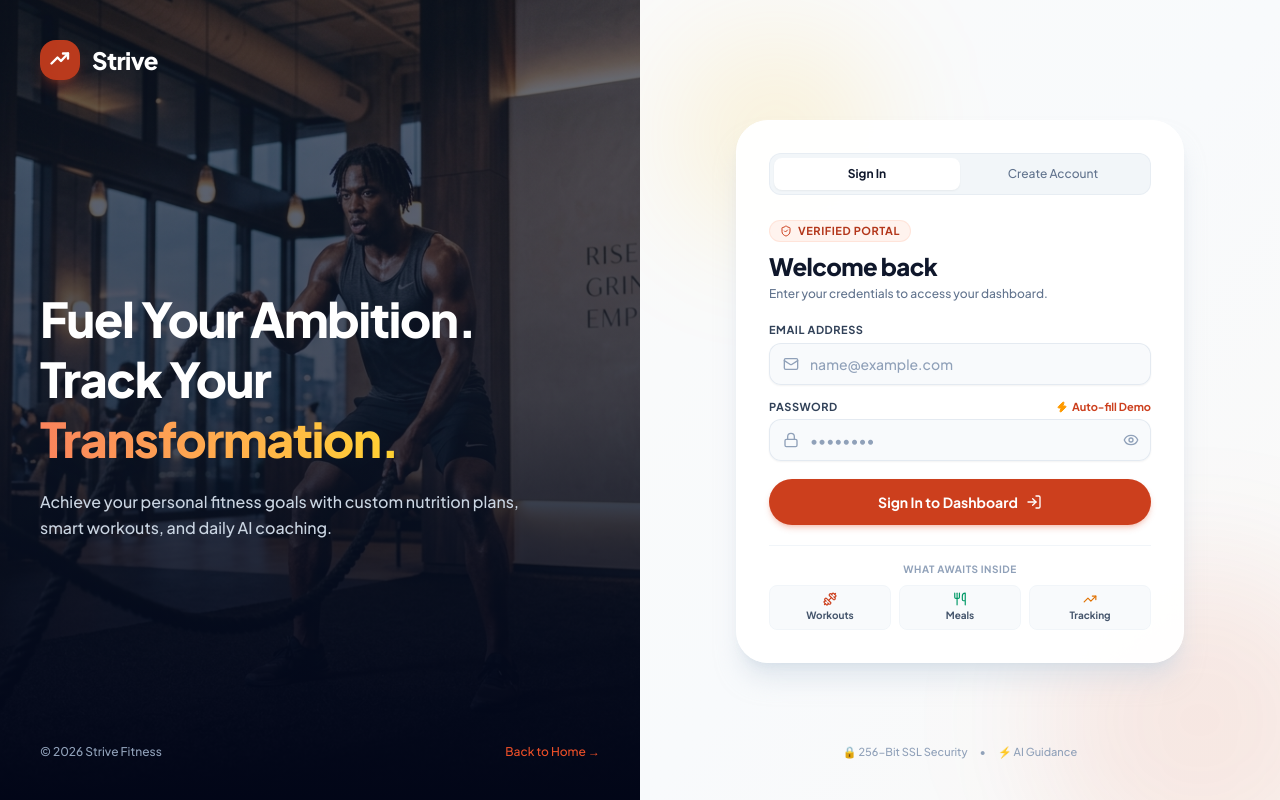
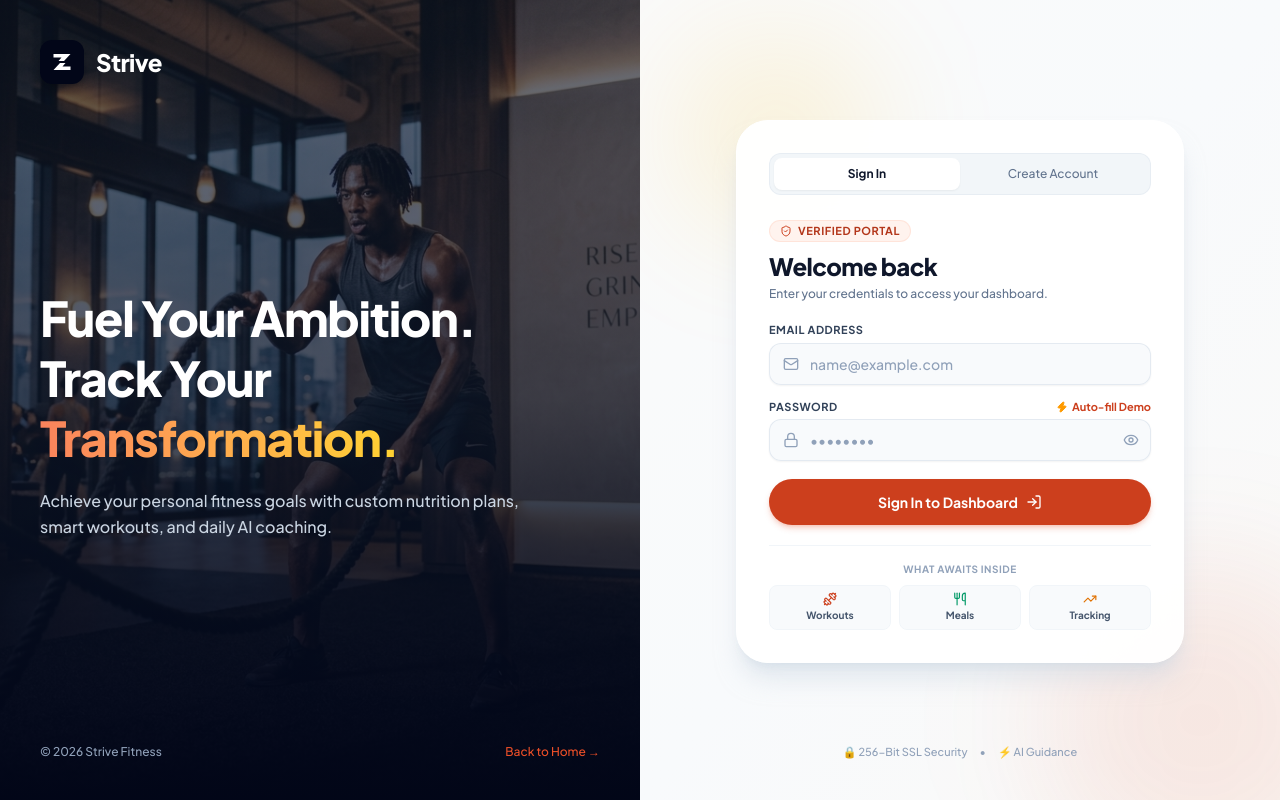
Before and after one commit to josntndr/strive, a Next.js app in the folder frontend/: page /login in a window 1280 px wide. Built offline with nearby package versions, Linux system fonts and the light colour scheme; no server answers.

Commit message:
feat(branding): replace AI-style arrow icon with custom geometric athletic kinetic S brandmark

```diff
--- a/frontend/src/app/login/page.tsx
+++ b/frontend/src/app/login/page.tsx
@@ -78,10 +78,10 @@ export default function LoginPage() {
         {/* Top Logo */}
         <div className="relative z-10">
           <Link href="/" className="inline-flex items-center space-x-3 group">
-            <div className="bg-blue-600/90 p-2 rounded-2xl backdrop-blur-md group-hover:bg-blue-500 transition-all shadow-lg shadow-blue-500/30">
+            <div className="bg-slate-950 p-2.5 rounded-xl text-white group-hover:bg-blue-600 transition-colors shadow-lg shadow-black/20 flex items-center justify-center">
               <BrandMark className="h-6 w-6 text-white" />
             </div>
-            <span className="text-2xl font-extrabold text-white tracking-tight">Strive</span>
+            <span className="text-2xl font-black text-white tracking-tight">Strive</span>
           </Link>
         </div>
 
@@ -117,10 +117,10 @@ export default function LoginPage() {
             {/* Mobile Brand Header */}
             <div className="lg:hidden mb-4 flex items-center justify-between">
               <Link href="/" className="inline-flex items-center space-x-2">
-                <div className="bg-blue-600 p-1.5 rounded-xl text-white shadow-md shadow-blue-500/20">
+                <div className="bg-slate-950 p-1.5 rounded-xl text-white shadow-sm flex items-center justify-center">
                   <BrandMark className="h-5 w-5 text-white" />
                 </div>
-                <span className="text-xl font-extrabold text-slate-900 tracking-tight">Strive</span>
+                <span className="text-xl font-black text-slate-900 tracking-tight">Strive</span>
               </Link>
             </div>
 
--- a/frontend/src/app/page.tsx
+++ b/frontend/src/app/page.tsx
@@ -1128,10 +1128,10 @@ export default function Home() {
           <div className="max-w-7xl mx-auto px-4 sm:px-6 lg:px-8">
             <div className="flex flex-col md:flex-row justify-between items-center gap-6 pb-8 border-b border-slate-200">
               <Link href="/" className="flex items-center gap-2.5 group">
-                <div className="bg-blue-600 p-1.5 rounded-xl text-white shadow-xs">
+                <div className="bg-slate-950 p-1.5 rounded-xl text-white shadow-xs group-hover:bg-blue-600 transition-colors flex items-center justify-center">
                   <BrandMark className="h-5 w-5 text-white" />
                 </div>
-                <span className="text-xl font-black text-slate-900 tracking-tight">Strive</span>
+                <span className="text-xl font-black text-slate-950 tracking-tight">Strive</span>
               </Link>
 
               <div className="flex flex-wrap justify-center gap-6 sm:gap-8 text-sm font-bold text-slate-700">
--- a/frontend/src/app/register/page.tsx
+++ b/frontend/src/app/register/page.tsx
@@ -103,10 +103,10 @@ export default function RegisterPage() {
         {/* Top Logo */}
         <div className="relative z-10">
           <Link href="/" className="inline-flex items-center space-x-3 group">
-            <div className="bg-blue-600/90 p-2 rounded-2xl backdrop-blur-md group-hover:bg-blue-500 transition-all shadow-lg shadow-blue-500/30">
+            <div className="bg-slate-950 p-2.5 rounded-xl text-white group-hover:bg-blue-600 transition-colors shadow-lg shadow-black/20 flex items-center justify-center">
               <BrandMark className="h-6 w-6 text-white" />
             </div>
-            <span className="text-2xl font-extrabold text-white tracking-tight">Strive</span>
+            <span className="text-2xl font-black text-white tracking-tight">Strive</span>
           </Link>
         </div>
 
@@ -142,10 +142,10 @@ export default function RegisterPage() {
             {/* Mobile Brand Header */}
             <div className="lg:hidden mb-4 flex items-center justify-between">
               <Link href="/" className="inline-flex items-center space-x-2">
-                <div className="bg-blue-600 p-1.5 rounded-xl text-white shadow-md shadow-blue-500/20">
+                <div className="bg-slate-950 p-1.5 rounded-xl text-white shadow-sm flex items-center justify-center">
                   <BrandMark className="h-5 w-5 text-white" />
                 </div>
-                <span className="text-xl font-extrabold text-slate-900 tracking-tight">Strive</span>
+                <span className="text-xl font-black text-slate-900 tracking-tight">Strive</span>
               </Link>
             </div>
 
--- a/frontend/src/app/setup/page.tsx
+++ b/frontend/src/app/setup/page.tsx
@@ -133,7 +133,7 @@ export default function SetupPage() {
         {/* Header */}
         <div className="text-center mb-12">
           <div className="flex justify-center mb-4">
-            <div className="bg-blue-600 p-2 rounded-xl">
+            <div className="bg-slate-950 p-2.5 rounded-xl text-white shadow-sm flex items-center justify-center">
               <BrandMark className="h-8 w-8 text-white" />
             </div>
           </div>
--- a/frontend/src/app/workouts/generate/page.tsx
+++ b/frontend/src/app/workouts/generate/page.tsx
@@ -60,7 +60,7 @@ export default function GenerateWorkoutPage() {
       <div className="min-h-screen bg-cream flex flex-col items-center justify-center p-4">
         <div className="max-w-md w-full text-center">
           <div className="relative inline-block mb-8">
-            <div className="bg-blue-600 p-4 rounded-2xl relative z-10 animate-bounce">
+            <div className="bg-slate-950 p-4 rounded-2xl relative z-10 animate-bounce flex items-center justify-center shadow-lg shadow-black/25">
               <BrandMark className="h-10 w-10 text-white" />
             </div>
             <div className="absolute inset-0 bg-blue-100 rounded-2xl blur-xl animate-pulse -z-0 scale-150" />
--- a/frontend/src/components/BrandMark.tsx
+++ b/frontend/src/components/BrandMark.tsx
@@ -11,16 +11,15 @@ export function BrandMark({ className = "" }: BrandMarkProps) {
   return (
     <svg
       viewBox="0 0 24 24"
-      fill="none"
-      stroke="currentColor"
-      strokeWidth={2.4}
-      strokeLinecap="round"
-      strokeLinejoin="round"
+      fill="currentColor"
+      xmlns="http://www.w3.org/2000/svg"
       className={className}
       aria-hidden="true"
     >
-      <path d="M3.5 15.5 L9.5 9.5 L13 13 L20 5.5" />
-      <path d="M20 10.5 L20 5.5 L15 5.5" />
+      {/* Upper Kinetic Athletic Blade */}
+      <path d="M3.5 4H20.5L14 11H8.5L11.5 7.5H3.5V4Z" />
+      {/* Lower Kinetic Athletic Blade */}
+      <path d="M20.5 20H3.5L10 13H15.5L12.5 16.5H20.5V20Z" />
     </svg>
   );
 }
--- a/frontend/src/components/Navbar.tsx
+++ b/frontend/src/components/Navbar.tsx
@@ -73,10 +73,10 @@ export const Navbar = () => {
       <header className="sticky top-0 z-50 w-full bg-white/95 backdrop-blur-xl border-b border-slate-200/80 shadow-xs">
         <div className="max-w-7xl mx-auto px-4 sm:px-6 lg:px-8 py-3.5 flex items-center justify-between">
           <Link href="/" className="flex items-center gap-3">
-            <div className="bg-blue-600 p-2 rounded-xl text-white">
+            <div className="bg-slate-950 p-2 rounded-xl text-white shadow-sm flex items-center justify-center">
               <BrandMark className="h-5.5 w-5.5 text-white" />
             </div>
-            <span className="text-xl font-extrabold tracking-tight text-slate-900">Strive</span>
+            <span className="text-xl sm:text-2xl font-black tracking-tight text-slate-950">Strive</span>
           </Link>
         </div>
       </header>
@@ -98,10 +98,10 @@ export const Navbar = () => {
       <div className="max-w-7xl mx-auto px-4 sm:px-6 lg:px-8 py-3 sm:py-3.5 flex items-center justify-between">
         {/* Brand Logo */}
         <Link href={logoHref} className="flex items-center gap-3 group">
-          <div className="bg-gradient-to-tr from-blue-600 via-blue-500 to-indigo-600 p-2 rounded-2xl text-white shadow-md shadow-blue-500/25 group-hover:scale-105 transition-transform">
+          <div className="bg-slate-950 p-2 rounded-xl text-white shadow-sm group-hover:bg-blue-600 transition-colors flex items-center justify-center">
             <BrandMark className="h-5.5 w-5.5 text-white" />
           </div>
-          <span className="text-xl sm:text-2xl font-black tracking-tight text-slate-900">Strive</span>
+          <span className="text-xl sm:text-2xl font-black tracking-tight text-slate-950">Strive</span>
         </Link>
 
         {/* Navigation Links */}
```
